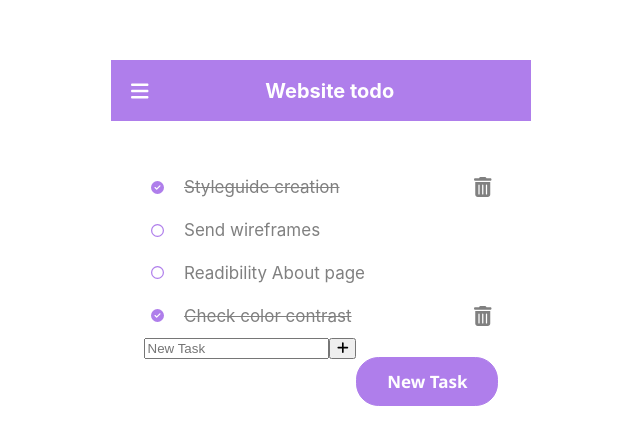
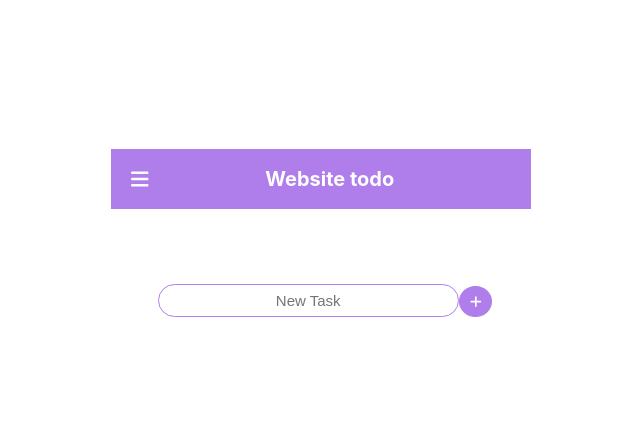
Before and after one commit to vinhvanvu/hangs-todo, a React (Create React App) app: page / in a window 1280 px wide. Shown: the part 167-612 px from the top of the page, without its empty margins (319-959 px from the left). Built offline with nearby package versions, Linux system fonts and the light colour scheme.

Commit message:
createdd new task input and submit button

```diff
--- a/src/Components/Form/Form.css
+++ b/src/Components/Form/Form.css
@@ -0,0 +1,28 @@
+.input-container {
+    display: flex;
+    align-items: flex-end;
+}
+.input-form {
+    border: 1px solid #AF7EEB;
+    border-color: #AF7EEB;
+    outline: none;
+    border-radius: 20px;
+    padding: 7px 50px;
+    margin: 30px 0 0 8px;
+    text-align: center;
+    font-size: 15px;
+    color: gray;
+}
+
+.input-button {
+    border: 1px solid #AF7EEB;
+    border-radius: 50%;
+    background-color: #AF7EEB;
+    padding: 3px 10px 2px;
+}
+
+.plus-sign {
+    color: #fff;
+    background-color: #AF7EEB;
+    padding: 5px 0px;
+}
--- a/src/Components/Form/Form.jsx
+++ b/src/Components/Form/Form.jsx
@@ -3,16 +3,16 @@ import { FontAwesomeIcon } from '@fortawesome/react-fontawesome';
 import { faPlus } from '@fortawesome/free-solid-svg-icons';
 import './Form.css';
 
-export default function Form({setInput}) {
+export default function Form({setInput, userInput, onAdd}) {
     const handleInput = (e) => {
         setInput(e.target.value)
         console.log(e.target.value)
     }
     return (
-        <form>
-            <input onChange={handleInput} type="text" placeholder='New Task'/>
-            <button type='submit'>
-                <FontAwesomeIcon id='plus-sign' icon={faPlus}/>
+        <form className="input-container">
+            <input value= {userInput} onChange={handleInput} type="text" className="input-form" placeholder='New Task'/>
+            <button type='submit' onClick={onAdd} className="input-button">
+                <FontAwesomeIcon icon={faPlus} className="plus-sign"/>
             </button>
         </form>
     )
--- a/src/Components/TodoList/TodoList.jsx
+++ b/src/Components/TodoList/TodoList.jsx
@@ -4,27 +4,11 @@ import TodoListItem from '../TodoListItems/TodoListItem.jsx';
 import Form from '../Form/Form.jsx';
 import './TodoList.css';
 
+
 export default function TodoList() {
-    const [items, setItems] = useState([
-        {   checked: true,
-            name: 'Styleguide creation',
-            id: 1
-        },
-        {   checked: false,
-            name: 'Send wireframes',
-            id: 2
-        },
-        {   checked: false,
-            name: 'Readibility About page',
-            id: 3
-        },
-        {   checked: true,
-            name: 'Check color contrast',
-            id: 4
-        }
-    ])
+    const [items, setItems] = useState([]);
 
-    const [userInput, setInput] = useState('')
+    const [userInput, setInput] = useState('');
 
     const handleCheckEvent = (todoid) => {
         const result = [];
@@ -57,14 +41,31 @@ export default function TodoList() {
         setItems(deleteResult)
     }
 
+    const handleAdd = (e) => {
+        e.preventDefault();
+        setItems([
+            ...items,
+            {
+                checked: false,
+                name: userInput,
+                id: Math.random() * 1000
+            }
+        ])
+        setInput('')
+    }
+
+    const handleNewTaskClick = () => {
+
+    }
+
     const ListItems = items ? items.map((item) => <TodoListItem todoid={item.id} onDelete={handleDelete} onCheck={handleCheckEvent} name={item.name} checked={item.checked} key={item.id}></TodoListItem>) : null
 
     return (
         <div className='todo-list'>
             {ListItems}
             <div className='button-container'>
-                <Form setInput={setInput}/>
-                <NewTaskButton/>
+                <Form setInput={setInput} onAdd={handleAdd} userInput={userInput}/>
+                {/* <NewTaskButton/> */}
             </div>
         </div>
     )
```
